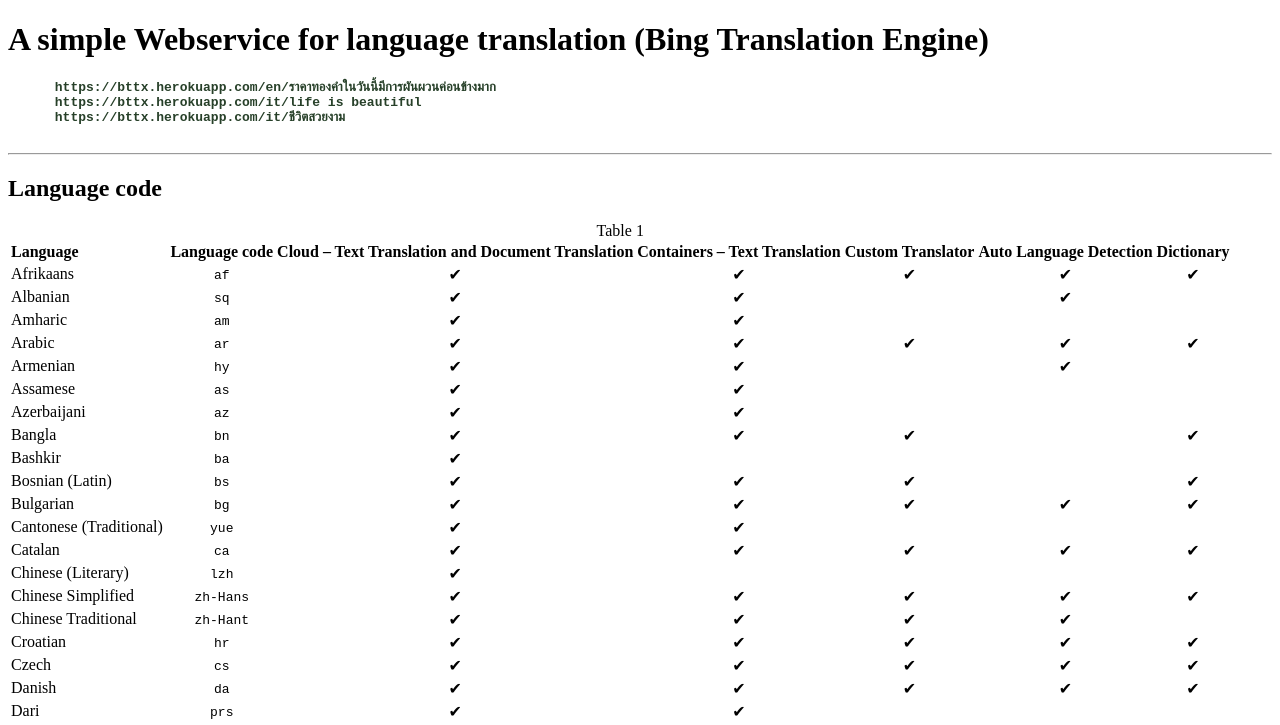
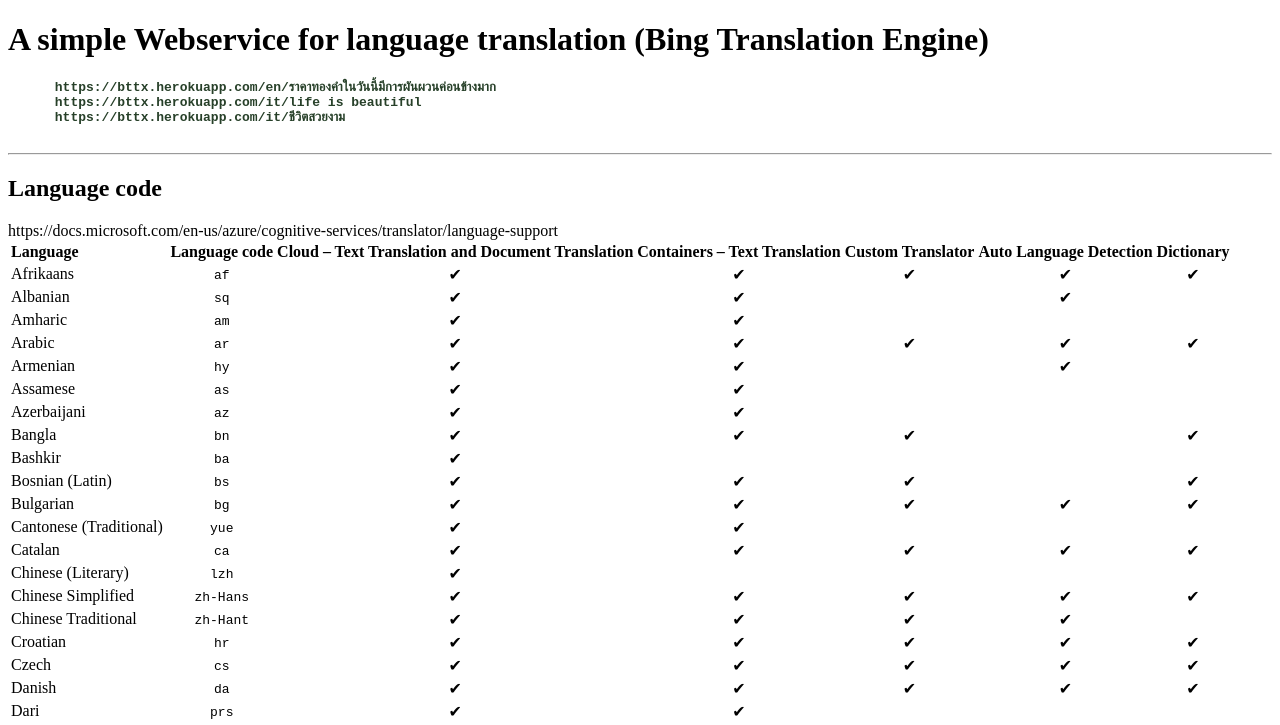
Before and after one commit to prasertcbs/bttx, a website: page about.html in a window 1280 px wide. Shown: the top 725 px of the page. Drawn offline with Linux system fonts and the light colour scheme.

Commit message:
edit about.html

```diff
--- a/about.html
+++ b/about.html
@@ -24,10 +24,8 @@
     </pre>
     <hr />
     <h2>Language code</h2>
+	https://docs.microsoft.com/en-us/azure/cognitive-services/translator/language-support
     <table class="table">
-      <caption class="visually-hidden">
-        Table 1
-      </caption>
       <thead>
         <tr>
           <th style="text-align: left">Language</th>
```
